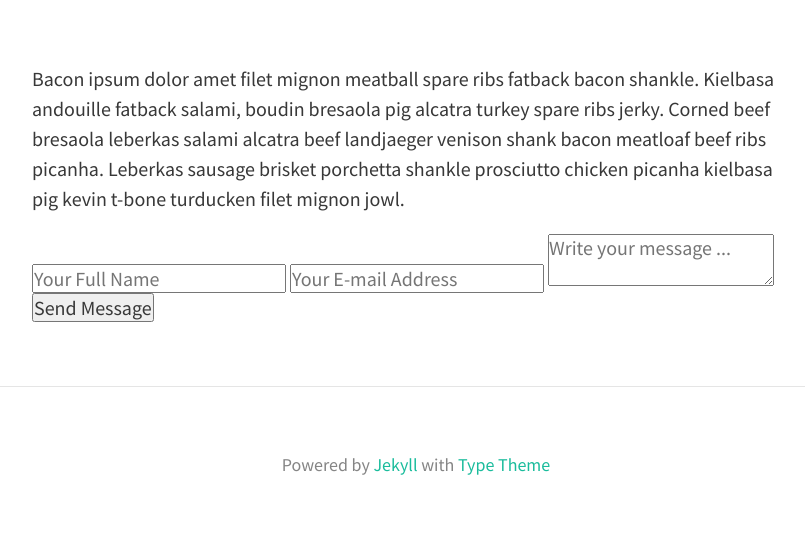
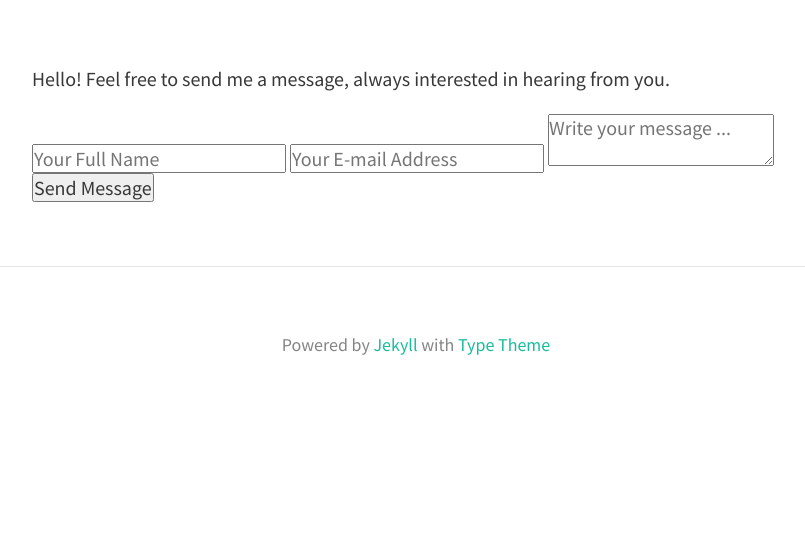
Before and after one commit to KurtN91/portfolio, a Jekyll site: the page built from contact.md, in a window 1280 px wide. Shown: the part 385-927 px from the top of the page, without its empty margins (224-1029 px from the left). Built offline with Jekyll 4.4.1, drawn with Linux system fonts in a browser that asks for light colours; nearby versions of some CDN libraries; after the commit the page ends 900 px from its top, so only the background shows below that.

Commit message:
Contact form completed

```diff
--- a/contact.md
+++ b/contact.md
@@ -5,11 +5,11 @@ permalink: /contact/
 feature-img: "img/color.png"
 ---
 
-Bacon ipsum dolor amet filet mignon meatball spare ribs fatback bacon shankle. Kielbasa andouille fatback salami, boudin bresaola pig alcatra turkey spare ribs jerky. Corned beef bresaola leberkas salami alcatra beef landjaeger venison shank bacon meatloaf beef ribs picanha. Leberkas sausage brisket porchetta shankle prosciutto chicken picanha kielbasa pig kevin t-bone turducken filet mignon jowl.
+Hello! Feel free to send me a message, always interested in hearing from you.
 
-<form action="https://getsimpleform.com/messages?form_api_token=_yourtoken_" method="post">
+<form action="https://getsimpleform.com/messages?form_api_token=e587d6ebef7e2d7bc43055b638946fff" method="post">
   <!-- the redirect_to is optional, the form will redirect to the referrer on submission -->
-  <input type='hidden' name='redirect_to' value='http://bloc.github.io/portfolio-iro/thank-you/' />
+  <input type='hidden' name='redirect_to' value='http://KurtN91.github.io/portfolio-iro/thank-you/' />
   <input type='text' name='name' placeholder='Your Full Name' />
   <input type='email' name='email' placeholder='Your E-mail Address' />
   <textarea name='message' placeholder='Write your message ...'></textarea>
```
